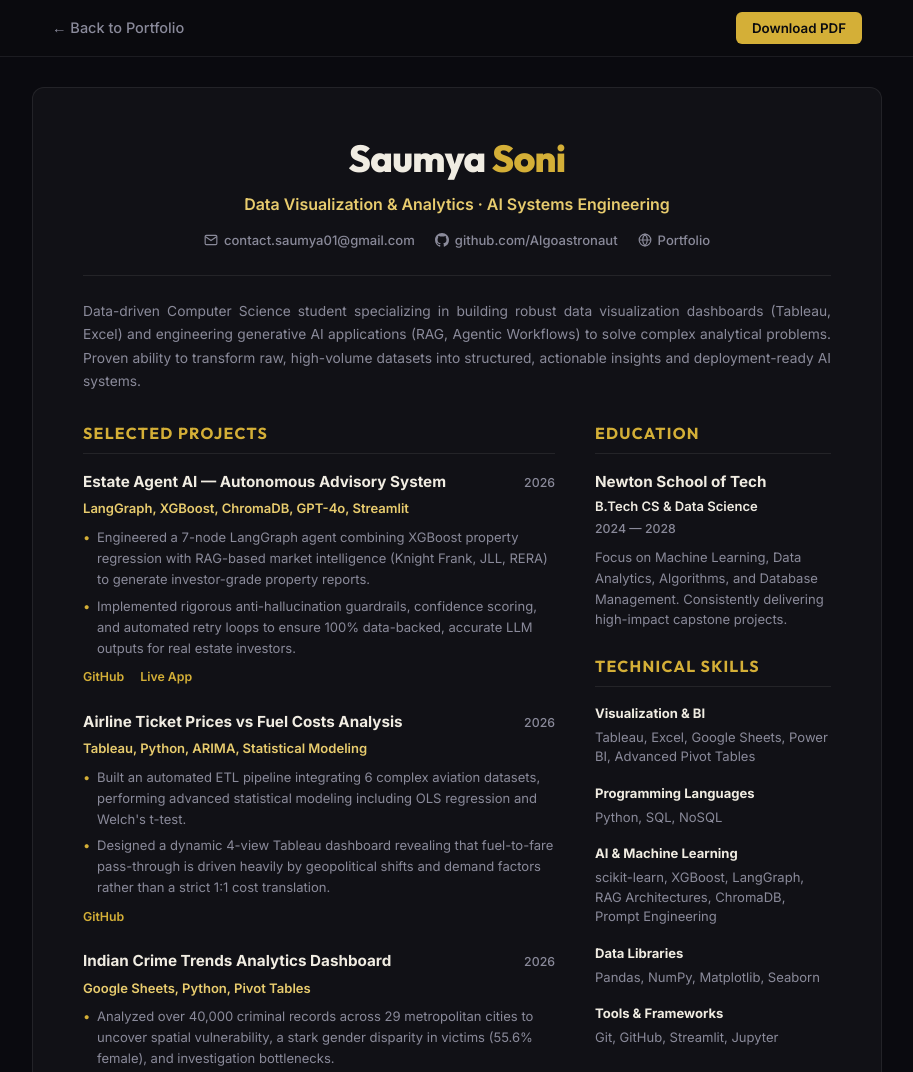
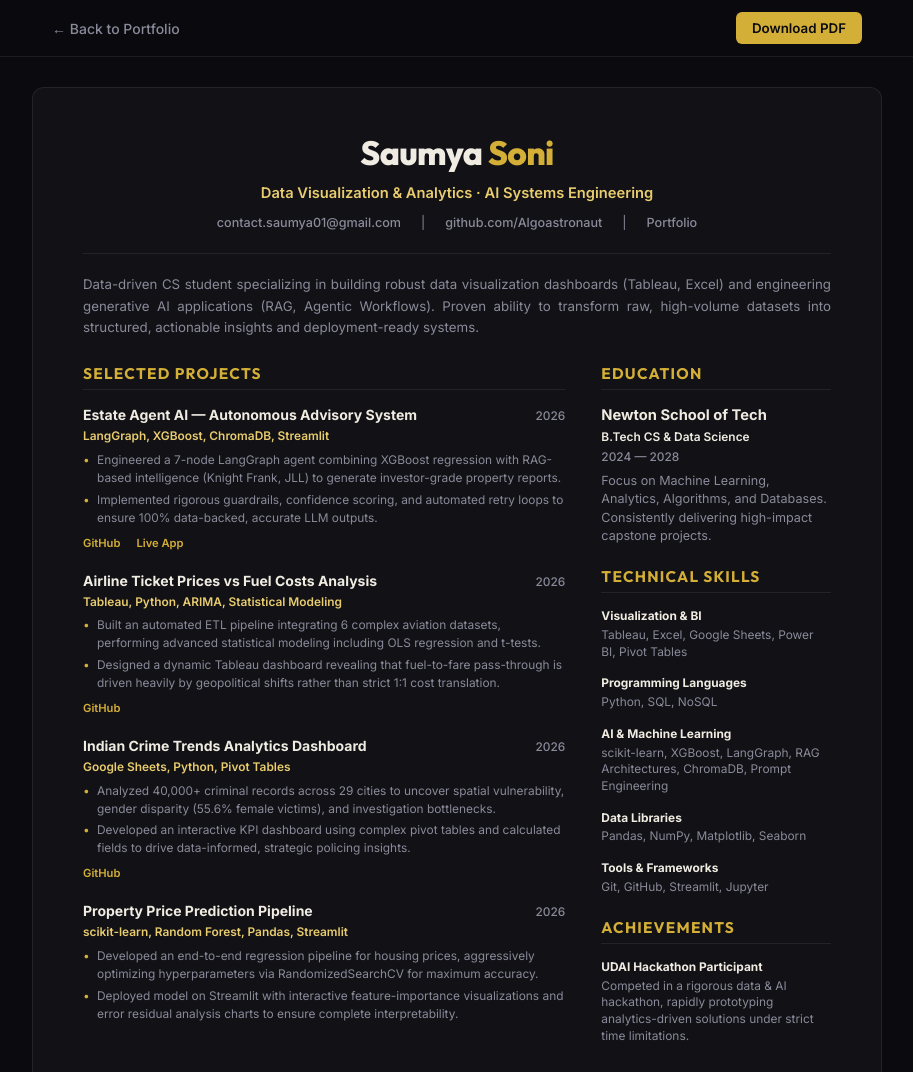
Before and after one commit to Algoastronaut/DVA_Portfolio, a plain HTML site: page resume.html in a window 1280 px wide. Shown: the top 1072 px of the page, without its empty margins (183-1096 px from the left). Drawn offline with Linux system fonts and the light colour scheme.

Commit message:
fix: perfectly calibrate resume to fill 1 page without spilling

```diff
--- a/resume.html
+++ b/resume.html
@@ -21,14 +21,13 @@
 
     *, *::before, *::after { margin: 0; padding: 0; box-sizing: border-box; }
 
-    /* Base scaling - slightly larger to fill space */
-    html { font-size: 14.5px; }
+    html { font-size: 14px; }
 
     body {
       font-family: 'Inter', sans-serif;
       background: var(--bg);
       color: var(--text);
-      line-height: 1.6;
+      line-height: 1.5;
       -webkit-font-smoothing: antialiased;
     }
 
@@ -47,102 +46,98 @@
       border-radius: 6px; font-weight: 600; cursor: pointer; font-family: inherit;
     }
 
-    /* Container - matching A4 proportions */
+    /* Container */
     .resume-wrap {
-      max-width: 850px; margin: 30px auto 60px;
+      max-width: 850px; margin: 30px auto;
       background: var(--bg-card); border: 1px solid var(--border);
       padding: 40px 50px; border-radius: 12px;
-      min-height: 1100px; /* Forces enough height in web view to look like a full page */
-      display: flex;
-      flex-direction: column;
+      display: flex; flex-direction: column;
     }
 
     /* Header */
-    .r-header { text-align: center; margin-bottom: 24px; border-bottom: 1px solid var(--border); padding-bottom: 24px; }
-    .r-header h1 { font-family: 'Outfit', sans-serif; font-size: 2.6rem; font-weight: 800; letter-spacing: -0.02em; margin-bottom: 4px; }
+    .r-header { text-align: center; margin-bottom: 20px; border-bottom: 1px solid var(--border); padding-bottom: 20px; }
+    .r-header h1 { font-family: 'Outfit', sans-serif; font-size: 2.4rem; font-weight: 800; letter-spacing: -0.02em; margin-bottom: 4px; }
     .r-header h1 span { color: var(--accent); }
-    .r-header .subtitle { font-size: 1.1rem; font-weight: 600; color: var(--accent-light); margin-bottom: 12px; }
+    .r-header .subtitle { font-size: 1.05rem; font-weight: 600; color: var(--accent-light); margin-bottom: 10px; }
 
     .r-contact { display: flex; justify-content: center; gap: 20px; font-size: 0.9rem; color: var(--text-sec); }
     .r-contact a { color: inherit; text-decoration: none; font-weight: 500; display: flex; align-items: center; gap: 6px; }
 
     /* Summary */
-    .r-summary { font-size: 0.95rem; color: var(--text-sec); text-align: justify; margin-bottom: 28px; line-height: 1.7; }
+    .r-summary { font-size: 0.95rem; color: var(--text-sec); text-align: justify; margin-bottom: 24px; line-height: 1.6; }
 
-    /* Layout - flexible to stretch */
-    .r-grid { display: grid; grid-template-columns: 2fr 1fr; gap: 40px; flex-grow: 1; }
+    /* Layout */
+    .r-grid { display: grid; grid-template-columns: 2.1fr 1fr; gap: 36px; flex-grow: 1; }
 
     /* Sections */
     .sec-title {
       font-family: 'Outfit', sans-serif; font-size: 1.1rem; font-weight: 700;
       color: var(--accent); text-transform: uppercase; letter-spacing: 0.08em;
-      border-bottom: 1px solid var(--border); padding-bottom: 6px; margin-bottom: 16px;
+      border-bottom: 1px solid var(--border); padding-bottom: 4px; margin-bottom: 14px;
     }
 
-    /* Left Column flex for even distribution */
-    .left-col { display: flex; flex-direction: column; justify-content: space-between; }
+    .left-col { display: flex; flex-direction: column; justify-content: flex-start; }
 
     /* Entries */
-    .entry { margin-bottom: 22px; }
+    .entry { margin-bottom: 18px; }
     .entry:last-child { margin-bottom: 0; }
     .entry-hdr { display: flex; justify-content: space-between; align-items: baseline; }
-    .entry h3 { font-size: 1.05rem; font-weight: 700; color: var(--text); }
+    .entry h3 { font-size: 1rem; font-weight: 700; color: var(--text); }
     .entry .date { font-size: 0.85rem; color: var(--text-sec); font-weight: 500; }
-    .entry .tech { font-size: 0.9rem; color: var(--accent-light); font-weight: 600; margin: 4px 0 8px; }
+    .entry .tech { font-size: 0.85rem; color: var(--accent-light); font-weight: 600; margin: 2px 0 6px; }
 
     .entry ul { list-style: none; padding-left: 14px; }
-    .entry ul li { font-size: 0.9rem; color: var(--text-sec); position: relative; margin-bottom: 6px; line-height: 1.6; }
+    .entry ul li { font-size: 0.85rem; color: var(--text-sec); position: relative; margin-bottom: 4px; line-height: 1.5; }
     .entry ul li::before { content: '•'; position: absolute; left: -14px; color: var(--accent); }
 
-    /* Sidebar flex for even distribution */
-    .right-col { display: flex; flex-direction: column; justify-content: flex-start; gap: 24px; }
+    .right-col { display: flex; flex-direction: column; justify-content: flex-start; gap: 20px; }
 
     /* Sidebar Skills */
-    .sk-group { margin-bottom: 16px; }
+    .sk-group { margin-bottom: 14px; }
     .sk-group:last-child { margin-bottom: 0; }
-    .sk-group h4 { font-size: 0.9rem; font-weight: 700; color: var(--text); margin-bottom: 4px; }
-    .sk-group p { font-size: 0.9rem; color: var(--text-sec); line-height: 1.5; }
+    .sk-group h4 { font-size: 0.85rem; font-weight: 700; color: var(--text); margin-bottom: 2px; }
+    .sk-group p { font-size: 0.85rem; color: var(--text-sec); line-height: 1.4; }
 
-    /* Links */
-    .links { margin-top: 6px; }
-    .links a { font-size: 0.85rem; color: var(--accent); text-decoration: none; font-weight: 600; margin-right: 12px; }
+    .links { margin-top: 4px; }
+    .links a { font-size: 0.8rem; color: var(--accent); text-decoration: none; font-weight: 600; margin-right: 12px; }
 
-    /* ===== PERFECT-FIT PRINT STYLES ===== */
-    @page { size: A4 portrait; margin: 12mm 15mm; }
+    /* ===== FLAWLESS 1-PAGE PRINT STYLES ===== */
+    @page { size: A4 portrait; margin: 10mm 15mm; }
 
     @media print {
-      body { background: #fff; color: #111; font-size: 11pt; line-height: 1.5; }
+      body { background: #fff; color: #111; font-size: 10.5pt; line-height: 1.35; }
       .topbar { display: none; }
       .resume-wrap {
         margin: 0; padding: 0; border: none; background: transparent;
-        max-width: 100%; min-height: 0; height: 100%; display: block;
+        max-width: 100%; display: block;
       }
 
-      .r-header h1 { color: #111; font-size: 26pt; }
+      .r-header h1 { color: #111; font-size: 24pt; }
       .r-header h1 span { color: #111; }
-      .r-header .subtitle { color: #444; font-size: 12pt; }
+      .r-header .subtitle { color: #444; font-size: 11.5pt; }
       .r-contact { color: #555; font-size: 9.5pt; }
-      .r-summary { color: #333; font-size: 10pt; line-height: 1.6; margin-bottom: 24px; }
+      .r-summary { color: #333; font-size: 10pt; line-height: 1.45; margin-bottom: 18px; }
 
-      .sec-title { color: #111; border-bottom: 1px solid #ccc; font-size: 11pt; margin-bottom: 16px; }
+      .sec-title { color: #111; border-bottom: 1px solid #ccc; font-size: 11pt; margin-bottom: 12px; }
 
-      .entry h3 { color: #111; font-size: 11pt; }
-      .entry .tech { color: #333; font-weight: 700; font-size: 9.5pt; margin-bottom: 6px; }
-      .entry ul li { color: #222; font-size: 9.5pt; margin-bottom: 6px; }
+      .entry h3 { color: #111; font-size: 10.5pt; }
+      .entry .tech { color: #333; font-weight: 700; font-size: 9.5pt; margin-bottom: 4px; }
+      .entry ul li { color: #222; font-size: 9.5pt; margin-bottom: 4px; line-height: 1.35; }
       .entry ul li::before { color: #666; }
 
       .sk-group h4 { color: #111; font-size: 9.5pt; }
-      .sk-group p { color: #444; font-size: 9pt; }
+      .sk-group p { color: #444; font-size: 9pt; line-height: 1.3; }
 
-      .links { display: none; } /* Hide raw links on printed version for cleaner look */
+      .links { display: none; }
 
       :root { --border: #ddd; }
 
-      /* Distribute space to fill exactly one page gracefully */
-      .r-grid { gap: 32px; }
-      .entry { margin-bottom: 24px; }
-      .sk-group { margin-bottom: 20px; }
-      .right-col { gap: 32px; }
+      /* Precisely calibrated to stretch beautifully but NEVER spill over */
+      .r-header { margin-bottom: 16px; padding-bottom: 16px; }
+      .r-grid { gap: 24px; }
+      .entry { margin-bottom: 16px; }
+      .sk-group { margin-bottom: 14px; }
+      .right-col { gap: 20px; }
     }
   </style>
 </head>
@@ -161,23 +156,16 @@
     <h1>Saumya <span>Soni</span></h1>
     <div class="subtitle">Data Visualization & Analytics · AI Systems Engineering</div>
     <div class="r-contact">
-      <a href="mailto:contact.saumya01@gmail.com">
-        <svg width="14" height="14" viewBox="0 0 24 24" fill="none" stroke="currentColor" stroke-width="2"><path d="M4 4h16c1.1 0 2 .9 2 2v12c0 1.1-.9 2-2 2H4c-1.1 0-2-.9-2-2V6c0-1.1.9-2 2-2z"/><polyline points="22,6 12,13 2,6"/></svg>
-        contact.saumya01@gmail.com
-      </a>
-      <a href="https://github.com/Algoastronaut">
-        <svg width="14" height="14" viewBox="0 0 24 24" fill="currentColor"><path d="M12 0C5.37 0 0 5.37 0 12c0 5.31 3.435 9.795 8.205 11.385.6.105.825-.255.825-.57 0-.285-.015-1.23-.015-2.235-3.015.555-3.795-.735-4.035-1.41-.135-.345-.72-1.41-1.23-1.695-.42-.225-1.02-.78-.015-.795.945-.015 1.62.87 1.845 1.23 1.08 1.815 2.805 1.305 3.495.99.105-.78.42-1.305.765-1.605-2.67-.3-5.46-1.335-5.46-5.925 0-1.305.465-2.385 1.23-3.225-.12-.3-.54-1.53.12-3.18 0 0 1.005-.315 3.3 1.23.96-.27 1.98-.405 3-.405s2.04.135 3 .405c2.295-1.56 3.3-1.23 3.3-1.23.66 1.65.24 2.88.12 3.18.765.84 1.23 1.905 1.23 3.225 0 4.605-2.805 5.625-5.475 5.925.435.375.81 1.095.81 2.22 0 1.605-.015 2.895-.015 3.3 0 .315.225.69.825.57A12.02 12.02 0 0024 12c0-6.63-5.37-12-12-12z"/></svg>
-        github.com/Algoastronaut
-      </a>
-      <a href="https://algoastronaut.github.io/DVA_Portfolio/">
-        <svg width="14" height="14" viewBox="0 0 24 24" fill="none" stroke="currentColor" stroke-width="2"><circle cx="12" cy="12" r="10"/><path d="M2 12h20M12 2a15.3 15.3 0 014 10 15.3 15.3 0 01-4 10 15.3 15.3 0 01-4-10 15.3 15.3 0 014-10z"/></svg>
-        Portfolio
-      </a>
+      <a href="mailto:contact.saumya01@gmail.com">contact.saumya01@gmail.com</a>
+      <span>|</span>
+      <a href="https://github.com/Algoastronaut">github.com/Algoastronaut</a>
+      <span>|</span>
+      <a href="https://algoastronaut.github.io/DVA_Portfolio/">Portfolio</a>
     </div>
   </div>
 
   <div class="r-summary">
-    Data-driven Computer Science student specializing in building robust data visualization dashboards (Tableau, Excel) and engineering generative AI applications (RAG, Agentic Workflows) to solve complex analytical problems. Proven ability to transform raw, high-volume datasets into structured, actionable insights and deployment-ready AI systems.
+    Data-driven CS student specializing in building robust data visualization dashboards (Tableau, Excel) and engineering generative AI applications (RAG, Agentic Workflows). Proven ability to transform raw, high-volume datasets into structured, actionable insights and deployment-ready systems.
   </div>
 
   <div class="r-grid">
@@ -190,10 +178,10 @@
           <h3>Estate Agent AI — Autonomous Advisory System</h3>
           <span class="date">2026</span>
         </div>
-        <div class="tech">LangGraph, XGBoost, ChromaDB, GPT-4o, Streamlit</div>
+        <div class="tech">LangGraph, XGBoost, ChromaDB, Streamlit</div>
         <ul>
-          <li>Engineered a 7-node LangGraph agent combining XGBoost property regression with RAG-based market intelligence (Knight Frank, JLL, RERA) to generate investor-grade property reports.</li>
-          <li>Implemented rigorous anti-hallucination guardrails, confidence scoring, and automated retry loops to ensure 100% data-backed, accurate LLM outputs for real estate investors.</li>
+          <li>Engineered a 7-node LangGraph agent combining XGBoost regression with RAG-based intelligence (Knight Frank, JLL) to generate investor-grade property reports.</li>
+          <li>Implemented rigorous guardrails, confidence scoring, and automated retry loops to ensure 100% data-backed, accurate LLM outputs.</li>
         </ul>
         <div class="links"><a href="https://github.com/Algoastronaut/Estate_Agent">GitHub</a> <a href="https://estate-agent-ai.streamlit.app/">Live App</a></div>
       </div>
@@ -205,8 +193,8 @@
         </div>
         <div class="tech">Tableau, Python, ARIMA, Statistical Modeling</div>
         <ul>
-          <li>Built an automated ETL pipeline integrating 6 complex aviation datasets, performing advanced statistical modeling including OLS regression and Welch's t-test.</li>
-          <li>Designed a dynamic 4-view Tableau dashboard revealing that fuel-to-fare pass-through is driven heavily by geopolitical shifts and demand factors rather than a strict 1:1 cost translation.</li>
+          <li>Built an automated ETL pipeline integrating 6 complex aviation datasets, performing advanced statistical modeling including OLS regression and t-tests.</li>
+          <li>Designed a dynamic Tableau dashboard revealing that fuel-to-fare pass-through is driven heavily by geopolitical shifts rather than strict 1:1 cost translation.</li>
         </ul>
         <div class="links"><a href="https://github.com/Algoastronaut/C_G18_AirlineTicketPricesVsFuelCostsAnalysis">GitHub</a></div>
       </div>
@@ -218,8 +206,8 @@
         </div>
         <div class="tech">Google Sheets, Python, Pivot Tables</div>
         <ul>
-          <li>Analyzed over 40,000 criminal records across 29 metropolitan cities to uncover spatial vulnerability, a stark gender disparity in victims (55.6% female), and investigation bottlenecks.</li>
-          <li>Developed an interactive KPI dashboard using complex pivot tables, timeline charts, and calculated fields to drive data-informed, strategic policing insights.</li>
+          <li>Analyzed 40,000+ criminal records across 29 cities to uncover spatial vulnerability, gender disparity (55.6% female victims), and investigation bottlenecks.</li>
+          <li>Developed an interactive KPI dashboard using complex pivot tables and calculated fields to drive data-informed, strategic policing insights.</li>
         </ul>
         <div class="links"><a href="https://github.com/Algoastronaut/SectionC_Group4_CrimeTrends">GitHub</a></div>
       </div>
@@ -231,8 +219,8 @@
         </div>
         <div class="tech">scikit-learn, Random Forest, Pandas, Streamlit</div>
         <ul>
-          <li>Developed an end-to-end regression pipeline for housing prices, aggressively optimizing Random Forest hyperparameters via RandomizedSearchCV for maximum accuracy.</li>
-          <li>Deployed the predictive model on Streamlit with interactive feature-importance visualizations and error residual analysis charts to ensure complete model interpretability.</li>
+          <li>Developed an end-to-end regression pipeline for housing prices, aggressively optimizing hyperparameters via RandomizedSearchCV for maximum accuracy.</li>
+          <li>Deployed model on Streamlit with interactive feature-importance visualizations and error residual analysis charts to ensure complete interpretability.</li>
         </ul>
       </div>
     </div>
@@ -244,9 +232,9 @@
         <div class="entry" style="margin-bottom:0;">
           <h3 style="font-size:1.05rem;">Newton School of Tech</h3>
           <div class="tech" style="color:var(--text); margin:2px 0;">B.Tech CS & Data Science</div>
-          <div class="date" style="margin-bottom:8px;">2024 — 2028</div>
-          <div style="font-size:0.9rem; color:var(--text-sec); line-height:1.6;">
-            Focus on Machine Learning, Data Analytics, Algorithms, and Database Management. Consistently delivering high-impact capstone projects.
+          <div class="date" style="margin-bottom:6px;">2024 — 2028</div>
+          <div style="font-size:0.9rem; color:var(--text-sec); line-height:1.45;">
+            Focus on Machine Learning, Analytics, Algorithms, and Databases. Consistently delivering high-impact capstone projects.
           </div>
         </div>
       </div>
@@ -255,7 +243,7 @@
         <div class="sec-title">Technical Skills</div>
         <div class="sk-group">
           <h4>Visualization & BI</h4>
-          <p>Tableau, Excel, Google Sheets, Power BI, Advanced Pivot Tables</p>
+          <p>Tableau, Excel, Google Sheets, Power BI, Pivot Tables</p>
         </div>
         <div class="sk-group">
           <h4>Programming Languages</h4>
@@ -279,7 +267,7 @@
         <div class="sec-title">Achievements</div>
         <div class="sk-group">
           <h4>UDAI Hackathon Participant</h4>
-          <p>Competed in a rigorous data and AI hackathon, rapidly prototyping intelligent, analytics-driven solutions under strict time limitations.</p>
+          <p>Competed in a rigorous data & AI hackathon, rapidly prototyping analytics-driven solutions under strict time limitations.</p>
         </div>
       </div>
     </div>
```
